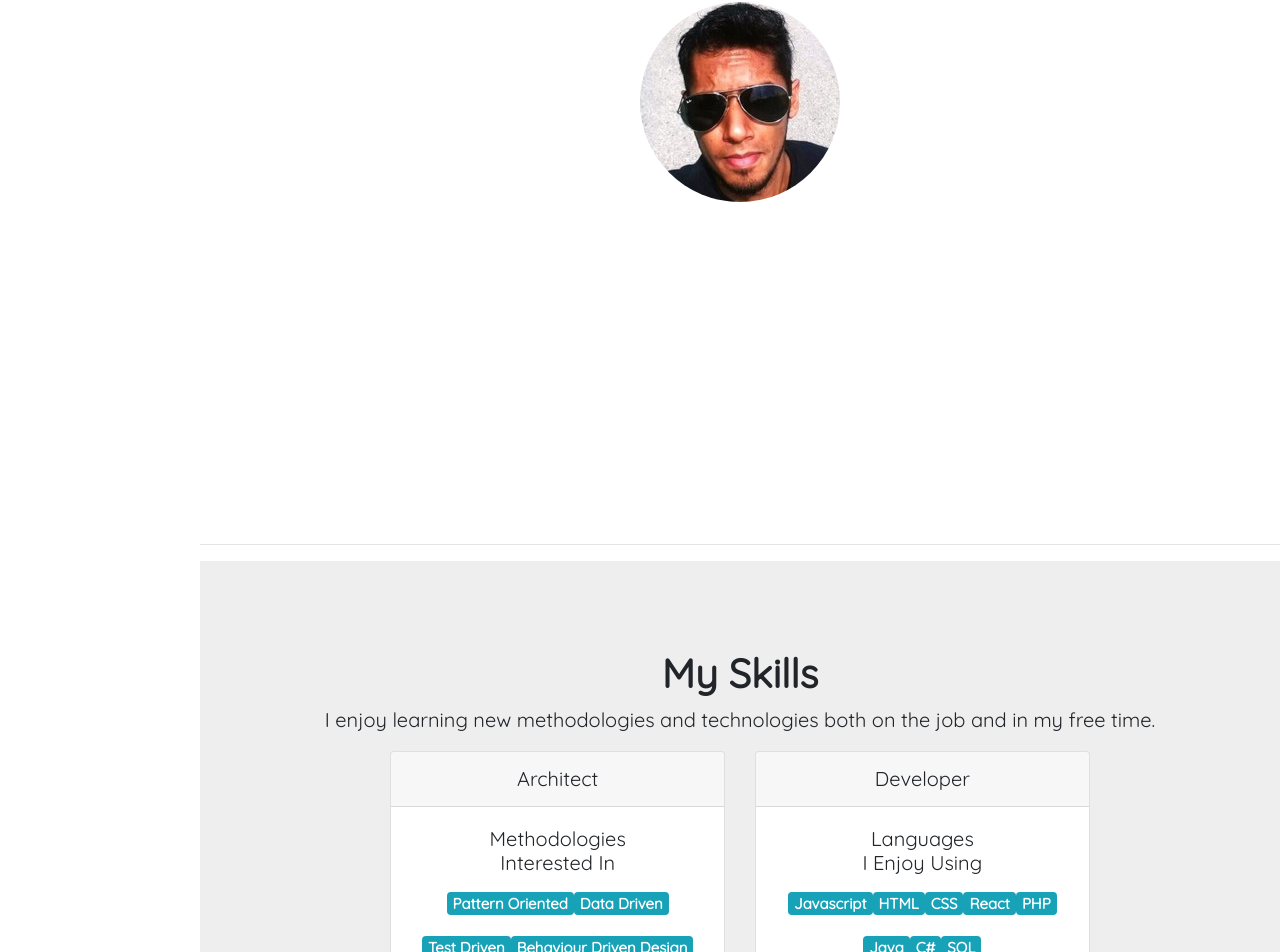
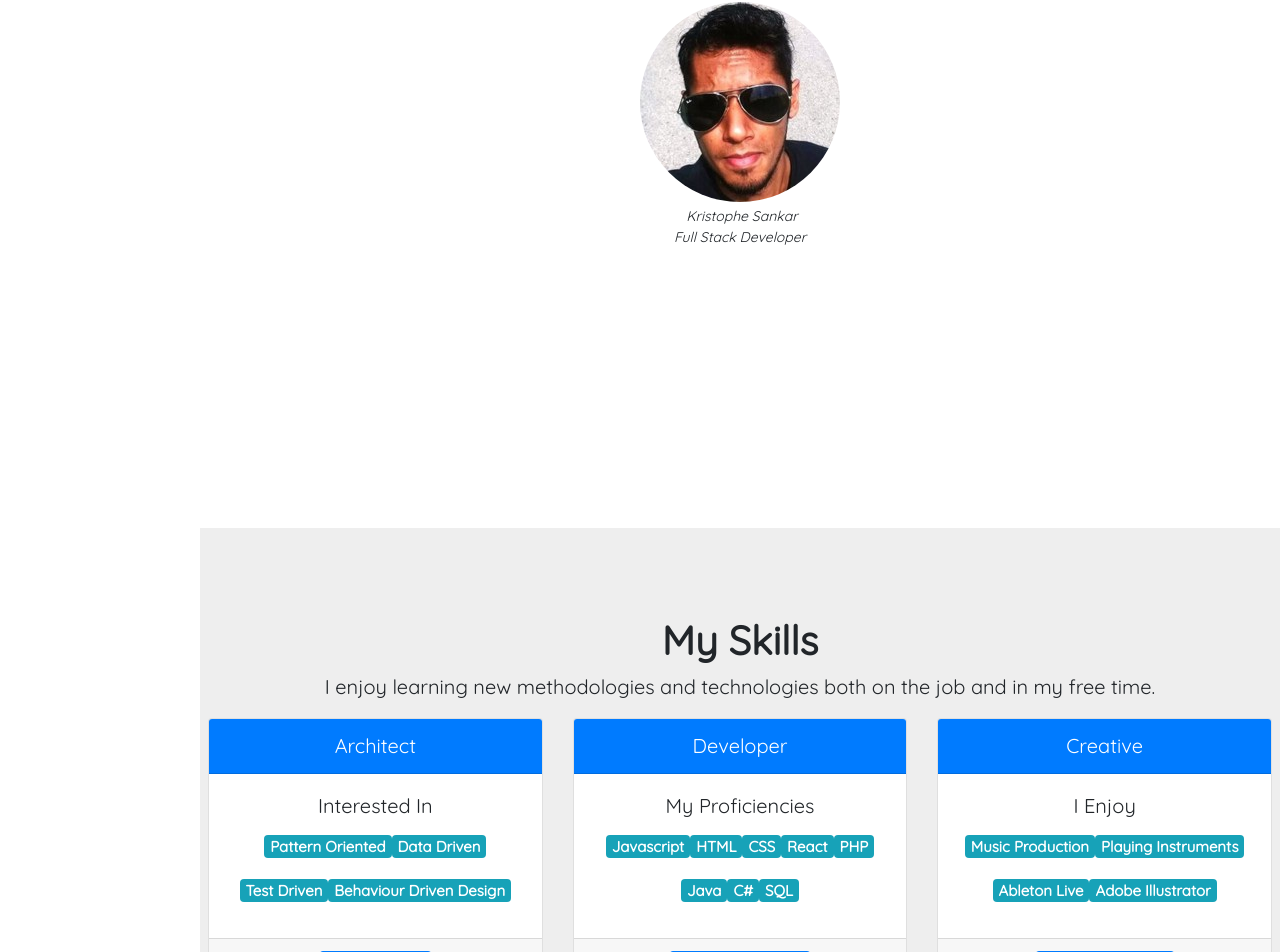
Before and after one commit to kristophesankar/patchdev.github.io, a Vue app: page / in a window 1280 px wide. Shown: the part 1072-2024 px from the top of the page. Built offline with nearby package versions, Linux system fonts and the light colour scheme.

Commit message:
My SKills Update

```diff
--- a/assets/styles.scss
+++ b/assets/styles.scss
@@ -8,7 +8,7 @@ body{
     background-image: url("../static/img/computers2.jpg");
     padding:0px;
     color:white;
-    height: 100vh;
+    min-height: 100vh;
     background-size: cover;
     text-shadow: 2px 2px #000000;
 }
@@ -97,14 +97,23 @@ h2{
 
 .about-section{
 
-    height:100vh;
+    min-height:100vh;
 }
 
 .skillset-section{
-    height:100vh;
+    min-height:100vh;
     background: #eee;
 }
 
+.about-author-footer{
+
+    font-size: 14px;
+}
+
+.card-header{
+    background: #007bff;
+    color: #fff;
+}
 
 @media screen and (max-height: 450px) {
     .sidenav {padding-top: 15px;}
--- a/src/components/MainComponent.vue
+++ b/src/components/MainComponent.vue
@@ -29,17 +29,17 @@
 
         <div class="h-100 border-primary justify-content-center ">
             <p>I'm, Kristophe, a Full Stack Developer from the Caribbean who loves being creative with a computer. Since starting my journey as a software developer I've touched on many different industries
-              including most<br> notably healthcare, e-commerce, and education.</p>
+              including, most notably,<br>  healthcare, e-commerce, and education.</p>
 
         </div>
         <div class="row p-4 justify-content-center">
-          <div class="4"><img src="../../static/img/ksankar.jpg" alt="Kristophe Sankar" class="ksankar"> </div>
+          <div class="col-md-4"><img src="../../static/img/ksankar.jpg" alt="Kristophe Sankar" class="ksankar"><br><p class="mt-1 font-weight-light font-italic about-author-footer">&nbsp;Kristophe Sankar <br> Full Stack Developer </p></div>
 
         </div>
       </div>
 		</div>
 	</section>
-  <hr>
+
   <section id="top" class="skillset-section">
 		<div class="row align-items-center typed-row p-2">
       <div class="col-md-12 text-center mx-auto">
@@ -57,7 +57,7 @@
                 Architect
               </div>
               <div class="card-body">
-                <h5 class="card-title">Methodologies <br>
+                <h5 class="card-title">
                   Interested In</h5>
                 <p class="card-text badge badge-info">Pattern Oriented</p>
                 <p class="card-text badge badge-info">Data Driven</p>
@@ -67,7 +67,7 @@
 
               </div>
               <div class="card-footer text-muted">
-                <a href="https://github.com/kristophesankar" class="btn btn-primary">Books I'm Reading</a>
+                <a href="https://github.com/kristophesankar" class="btn btn-primary">Books I Like</a>
               </div>
             </div>
 
@@ -78,7 +78,7 @@
                 Developer
               </div>
               <div class="card-body">
-                <h5 class="card-title">Languages <br> I Enjoy Using </h5>
+                <h5 class="card-title">My Proficiencies </h5>
                 <p class="card-text badge badge-info">Javascript</p>
                 <p class="card-text badge badge-info">HTML</p>
                 <p class="card-text badge badge-info">CSS</p>
@@ -95,6 +95,25 @@
             </div>
 
           </div>
+          <div class="col-md-4">
+            <div class="card text-center">
+              <div class="card-header">
+                Creative
+              </div>
+              <div class="card-body">
+                <h5 class="card-title">I Enjoy </h5>
+                <p class="card-text badge badge-info">Music Production</p>
+                <p class="card-text badge badge-info">Playing Instruments</p>
+                <p class="card-text badge badge-info">Ableton Live</p>
+                <p class="card-text badge badge-info">Adobe Illustrator</p>
+
+              </div>
+              <div class="card-footer text-muted">
+                <a href="https://github.com/kristophesankar" class="btn btn-primary">My Audiojungle</a>
+              </div>
+            </div>
+
+          </div>
 
         </div>
 
```
